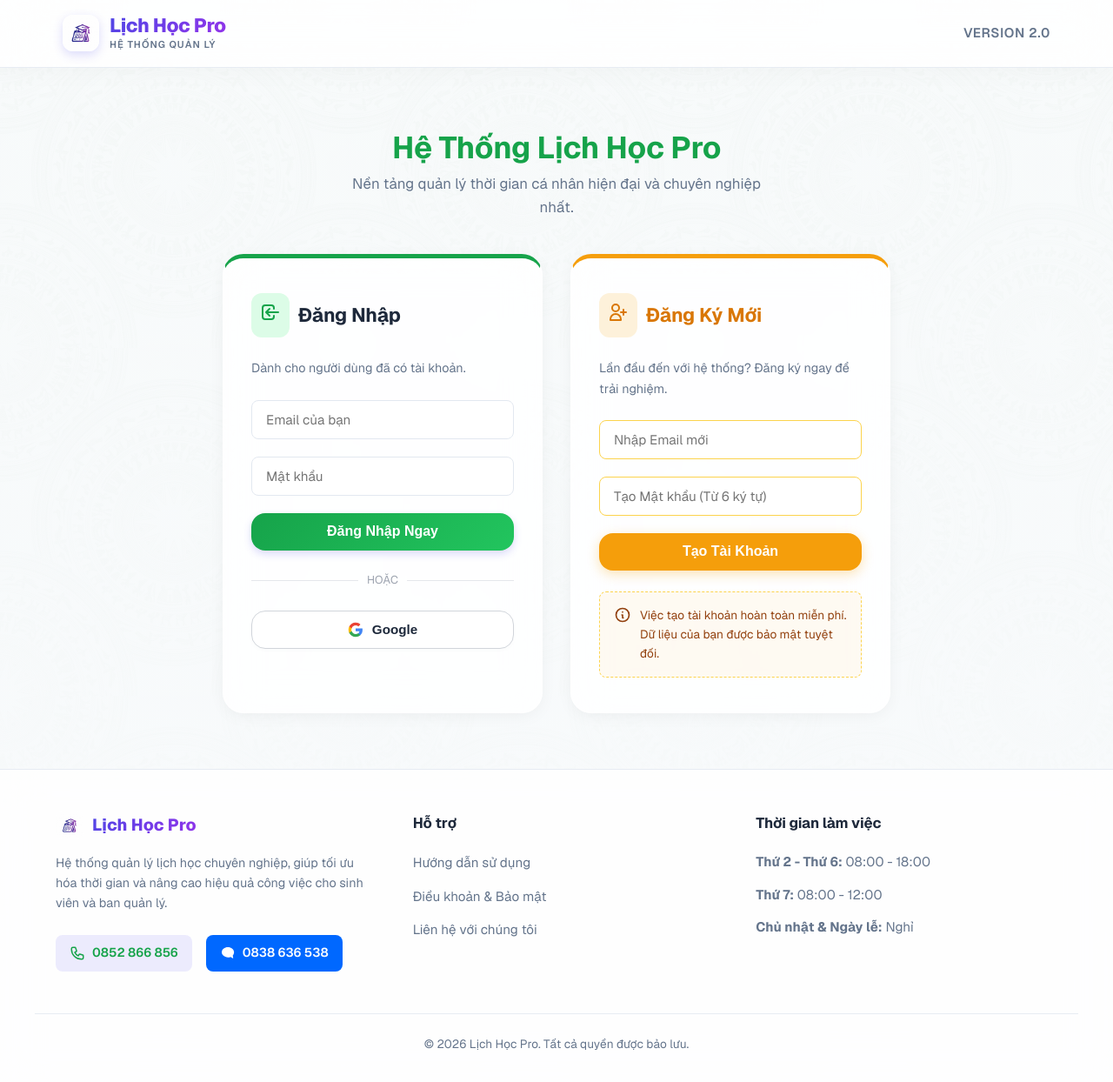
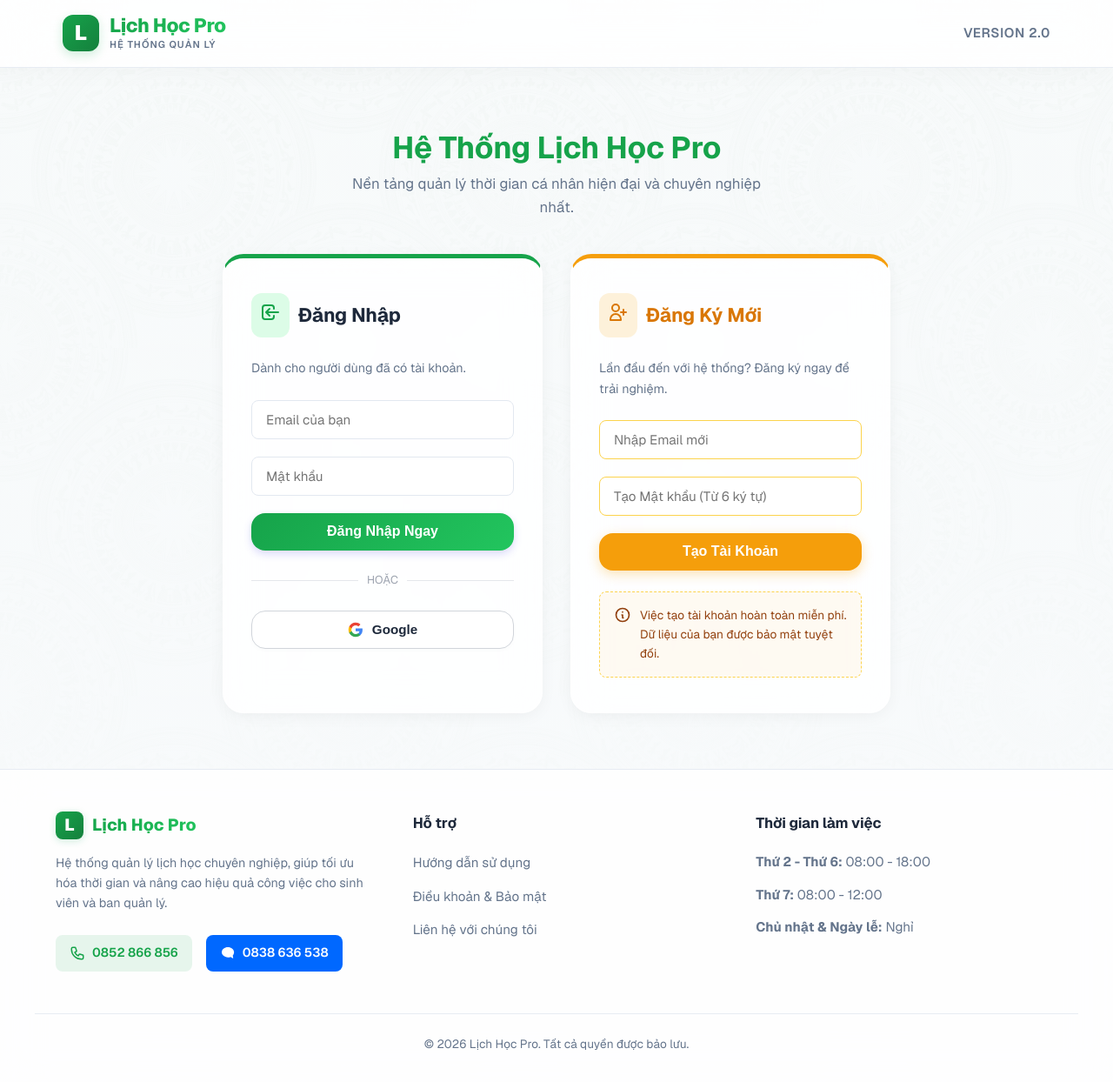
Before and after one commit to tghip26/lichhoc, a Next.js app: page / in a window 1280 px wide. Shown: the whole page at 87% size. Built offline with nearby package versions, Linux system fonts and the light colour scheme; no server answers.

Commit message:
Update Logo to simple CSS L character with green gradient

```diff
--- a/src/components/Footer.js
+++ b/src/components/Footer.js
@@ -14,8 +14,22 @@ export default function Footer() {
         {/* Brand & Contact Info */}
         <div>
           <div style={{ display: "flex", alignItems: "center", gap: "10px", marginBottom: "1rem" }}>
-            <img src="/logo.png" alt="Logo" style={{ width: "32px", height: "32px", borderRadius: "8px" }} />
-            <span style={{ fontSize: "1.2rem", fontWeight: "800", background: "linear-gradient(135deg, #4f46e5, #9333ea)", WebkitBackgroundClip: "text", WebkitTextFillColor: "transparent" }}>
+            <div style={{
+              width: "32px",
+              height: "32px",
+              borderRadius: "8px",
+              background: "linear-gradient(135deg, var(--primary) 0%, var(--primary-hover) 100%)",
+              display: "flex",
+              alignItems: "center",
+              justifyContent: "center",
+              color: "white",
+              fontWeight: "900",
+              fontSize: "1.2rem",
+              boxShadow: "0 2px 8px rgba(22, 163, 74, 0.2)"
+            }}>
+              L
+            </div>
+            <span style={{ fontSize: "1.2rem", fontWeight: "800", background: "linear-gradient(135deg, var(--primary), var(--secondary))", WebkitBackgroundClip: "text", WebkitTextFillColor: "transparent" }}>
               Lịch Học Pro
             </span>
           </div>
@@ -26,7 +40,7 @@ export default function Footer() {
           <div style={{ display: "flex", gap: "1rem" }}>
             <a
               href="tel:0852866856"
-              style={{ display: "flex", alignItems: "center", gap: "8px", background: "rgba(79, 70, 229, 0.1)", color: "var(--primary)", padding: "0.6rem 1rem", borderRadius: "8px", textDecoration: "none", fontWeight: "600", fontSize: "0.9rem", transition: "all 0.2s" }}
+              style={{ display: "flex", alignItems: "center", gap: "8px", background: "rgba(22, 163, 74, 0.1)", color: "var(--primary)", padding: "0.6rem 1rem", borderRadius: "8px", textDecoration: "none", fontWeight: "600", fontSize: "0.9rem", transition: "all 0.2s" }}
             >
               <svg style={{ width: "18px", height: "18px" }} fill="none" stroke="currentColor" viewBox="0 0 24 24"><path strokeLinecap="round" strokeLinejoin="round" strokeWidth="2" d="M3 5a2 2 0 012-2h3.28a1 1 0 01.948.684l1.498 4.493a1 1 0 01-.502 1.21l-2.257 1.13a11.042 11.042 0 005.516 5.516l1.13-2.257a1 1 0 011.21-.502l4.493 1.498a1 1 0 01.684.949V19a2 2 0 01-2 2h-1C9.716 21 3 14.284 3 6V5z"></path></svg>
               0852 866 856
--- a/src/components/Navbar.js
+++ b/src/components/Navbar.js
@@ -28,16 +28,22 @@ export default function Navbar() {
             height: "42px",
             borderRadius: "12px",
             overflow: "hidden",
-            boxShadow: "0 4px 12px rgba(79, 70, 229, 0.2)",
-            background: "white"
+            boxShadow: "0 4px 12px rgba(22, 163, 74, 0.2)",
+            background: "linear-gradient(135deg, var(--primary) 0%, var(--primary-hover) 100%)",
+            display: "flex",
+            alignItems: "center",
+            justifyContent: "center",
+            color: "white",
+            fontWeight: "900",
+            fontSize: "1.5rem"
           }}>
-            <img src="/logo.png" alt="Lịch Học Pro Logo" style={{ width: "100%", height: "100%", objectFit: "cover" }} />
+            L
           </div>
           <div style={{ display: "flex", flexDirection: "column" }}>
             <span style={{
               fontSize: "1.4rem",
               fontWeight: "800",
-              background: "linear-gradient(135deg, #4f46e5 0%, #9333ea 100%)",
+              background: "linear-gradient(135deg, var(--primary) 0%, var(--secondary) 100%)",
               WebkitBackgroundClip: "text",
               WebkitTextFillColor: "transparent",
               letterSpacing: "-0.5px",
```
